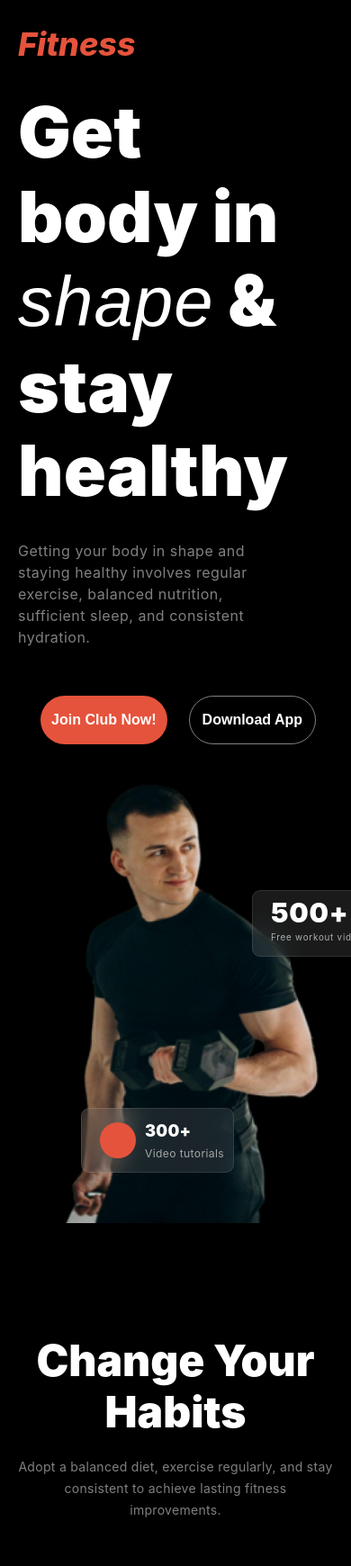
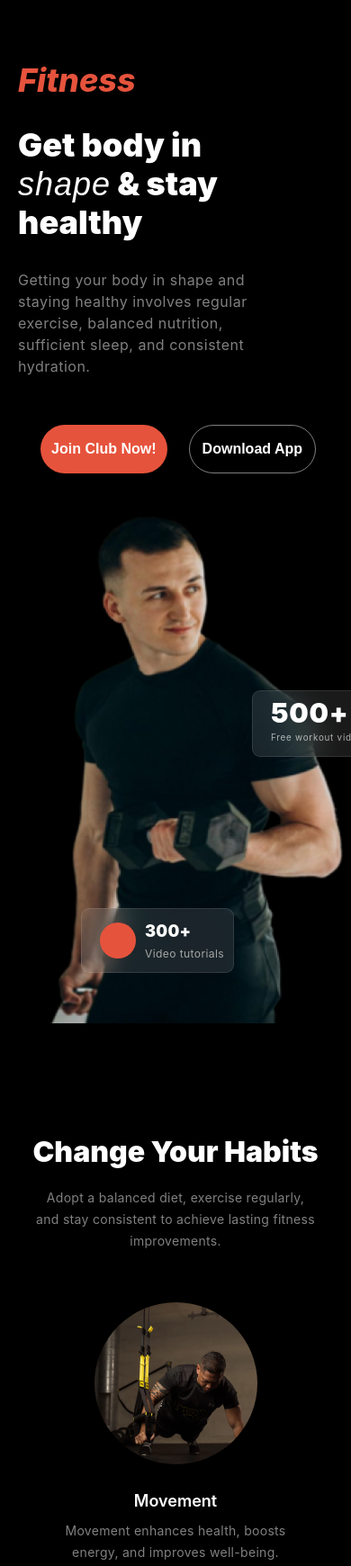
Before and after one commit to sadrisso/Assignment-2, a plain HTML site: page index.html in a window 390 px wide. Shown: the top 1740 px of the page at 90% size. Drawn offline with Linux system fonts and the light colour scheme.

Commit message:
fix dome responsive issues

```diff
--- a/index.html
+++ b/index.html
@@ -117,7 +117,7 @@
             <div class="calculate-bmi display-flex">
                 <h2>Calculate Your BMI</h2>
                 <p>We believe fitness should be accessible to everyone, everywhere, regardless of income or access to a gym. </p>
-                <form action="">
+                <form action="" class="form">
                     <input type="text" placeholder="Height/cm" class="input1">
                     <input type="text" placeholder="Weight/kg" class="input2">
                     <input type="text" placeholder="Age" class="input3">
--- a/style.css
+++ b/style.css
@@ -626,18 +626,32 @@ hr {
 /* Respondive part starts from here... */
 
 @media screen and (max-width: 576px){
-    .header {
-        max-width: 100%;
-        max-width: 560px;
-        margin: 0 auto;
-        padding-left: 20px;
+
+    body {
         overflow: hidden;
     }
 
+    .header {
+        width: 100%;
+        padding-left: 20px;
+        overflow: hidden;
+        margin-top: 40px;
+    }
+
     .nav-items {
-        max-width: 100%;
+        width: 100%;
         visibility: hidden;
         overflow: hidden;
+    }
+
+    .nav-brand {
+        color: rgb(230, 83, 60);
+        font-family: Inter;
+        font-size: 36px;
+        font-weight: 800;
+        line-height: 120%;
+        letter-spacing: 0%;
+        text-align: left;
     }
 
     .banner {
@@ -650,25 +664,35 @@ hr {
     }
 
     .banner-content {
-        max-width: 90%;
-        margin: 0 auto;
-        margin-right: 0px;
-        margin-left: 0px;
+        width: 90%;
         overflow: hidden;
         padding-left: 20px;
         text-align: left;
     }
 
+    .banner-content h1 {
+        color: rgb(255, 255, 255);
+        font-family: Inter;
+        font-size: 36px;
+        font-weight: 900;
+        line-height: 120%;
+        letter-spacing: 0%;
+        text-align: left;
+        width: 285px;
+        height: 129px;
+    }
+
     .banner-image {
-        max-width: 100%;
+        width: 100%;
         margin: 0 auto;
-        text-align: center;
         overflow: hidden;
     }
 
     .banner-image img {
-        max-width: 90%;
+        width: 353px;
+        height: 588px;
         text-align: center;
+        overflow: hidden;
     }
 
     .card1 {
@@ -700,7 +724,6 @@ hr {
     }
 
     .card1-content {
-
         width: 130px;
         height: 60px;
         margin-top: -1px;
@@ -776,8 +799,26 @@ hr {
         width: 100%;
     }
 
+    .change-your-habits h1 {
+        color: rgb(255, 255, 255);
+        font-family: Inter;
+        font-size: 32px;
+        font-weight: 900;
+        line-height: 120%;
+        letter-spacing: 0%;
+        text-align: center;
+    }
+
     .change-your-habits .desc {
-        width: 100%;
+        width: 90%;
+        color: rgba(255, 255, 255, 0.5);
+        font-family: Inter;
+        font-size: 14px;
+        font-weight: 400;
+        line-height: 24px;
+        letter-spacing: 0.3px;
+        text-align: center;
+        margin: 0 auto;
     }
 
     .run {
@@ -874,6 +915,11 @@ hr {
         margin-top: 80px;
     }
 
+    .meet-our-team p {
+        width: 90%;
+
+    }
+
     .footer-content {
         flex-direction: column;
     }
```
